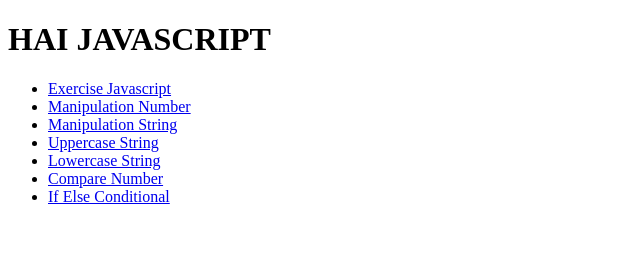
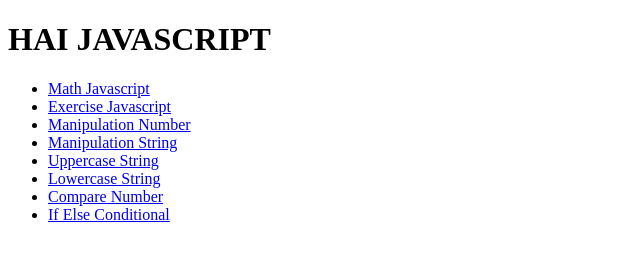
Before and after one commit to yusuf1998/learn-javascript, a plain HTML site: page index.html in a window 1280 px wide. Shown: the whole page, without its empty margins (0-640 px from the left). Drawn offline with Linux system fonts and the light colour scheme.

Commit message:
adding new li

```diff
--- a/index.html
+++ b/index.html
@@ -12,6 +12,7 @@
 
     <h1>HAI JAVASCRIPT</h1>
     <ul>
+        <li><a href="math_js/">Math Javascript</a></li>
         <li><a href="exercise_js/">Exercise Javascript</a></li>
         <li><a href="manipulation_number/">Manipulation Number</a></li>
         <li><a href="manipulation_string/">Manipulation String</a></li>
```
